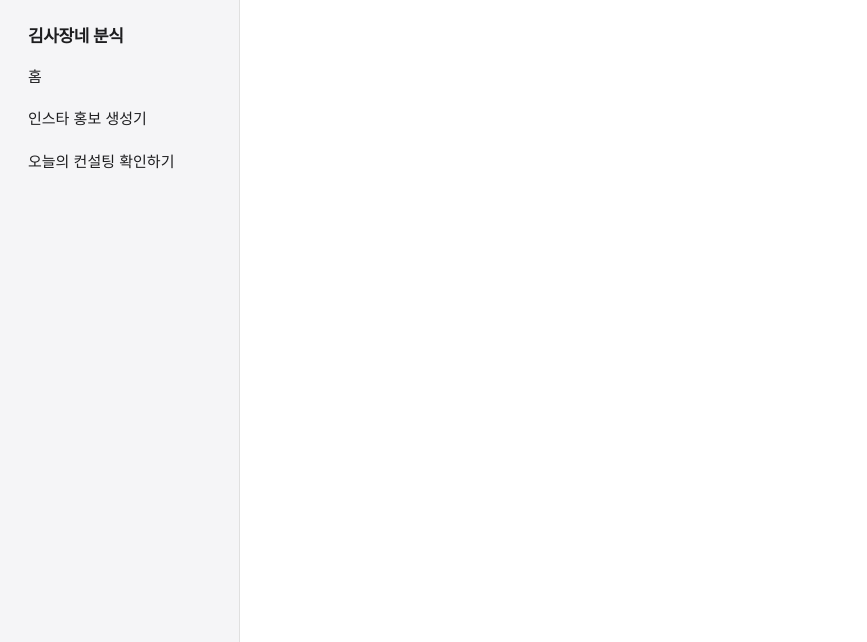
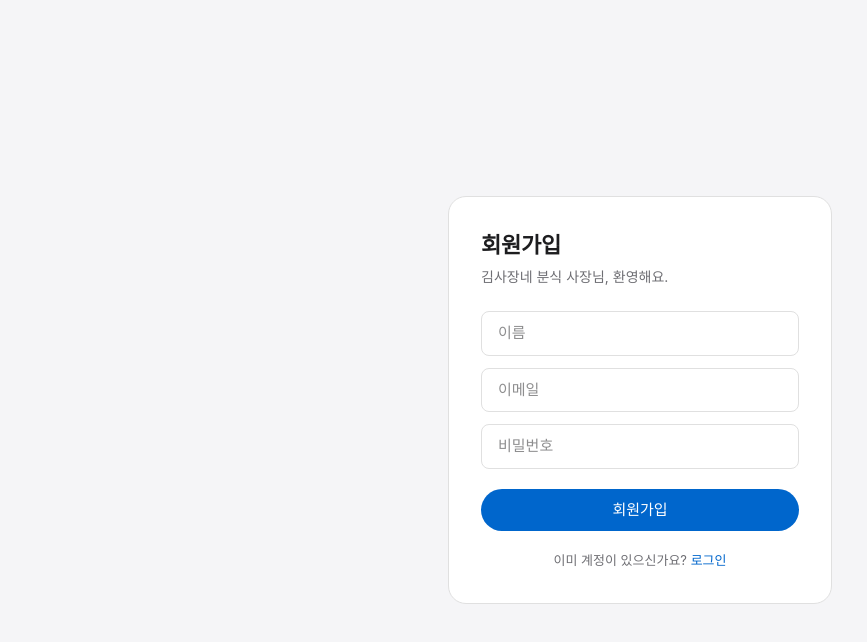
Before and after one commit to 2026-DSM-hackerthon-15-team/on-click_FE, a React (Vite) app: page /signup in a window 1280 px wide. Shown: the top 642 px of the page, without its empty margins (0-867 px from the left). Built offline with nearby package versions, Linux system fonts and the light colour scheme.

Commit message:
로그인/회원가입 프론트엔드 더미 인증 추가

```diff
--- a/src/App.tsx
+++ b/src/App.tsx
@@ -1,28 +1,53 @@
-import { Route, Routes } from 'react-router-dom'
+import { Navigate, Route, Routes } from 'react-router-dom'
 import Sidebar from './components/Sidebar'
-import Home from './pages/Home'
+import RequireAuth from './components/RequireAuth'
 import Dashboard from './pages/Dashboard'
 import Chat from './pages/Chat'
 import InstagramGenerator from './pages/InstagramGenerator'
-import Consulting from './pages/Consulting'
+import { ConsultingList, ConsultingDetail } from './pages/Consulting'
+import Login from './pages/Login'
+import Signup from './pages/Signup'
 import { ChatProvider } from './chatStore'
+import { AuthProvider, useAuth } from './authStore'
 
-function App() {
+function AppShell() {
+  const { user } = useAuth()
+
   return (
-    <ChatProvider>
+    <Routes>
+      <Route path="/login" element={user ? <Navigate to="/dashboard" replace /> : <Login />} />
+      <Route path="/signup" element={user ? <Navigate to="/dashboard" replace /> : <Signup />} />
+      <Route
+        path="/*"
+        element={
+          <RequireAuth>
             <div className="flex min-h-svh">
               <Sidebar />
               <main className="flex-1 bg-white">
                 <Routes>
-            <Route path="/" element={<Home />} />
+                  <Route path="/" element={<Navigate to="/dashboard" replace />} />
                   <Route path="/dashboard" element={<Dashboard />} />
                   <Route path="/chat/:id" element={<Chat />} />
                   <Route path="/instagram" element={<InstagramGenerator />} />
-            <Route path="/consulting" element={<Consulting />} />
+                  <Route path="/consulting" element={<ConsultingList />} />
+                  <Route path="/consulting/:date" element={<ConsultingDetail />} />
                 </Routes>
               </main>
             </div>
+          </RequireAuth>
+        }
+      />
+    </Routes>
+  )
+}
+
+function App() {
+  return (
+    <AuthProvider>
+      <ChatProvider>
+        <AppShell />
       </ChatProvider>
+    </AuthProvider>
   )
 }
 
--- /dev/null
+++ b/src/authStore.tsx
@@ -0,0 +1,90 @@
+import { createContext, useContext, useEffect, useState, type ReactNode } from 'react'
+
+export type User = {
+  email: string
+  name: string
+}
+
+type StoredAccount = User & { password: string }
+
+const STORAGE_KEY_ACCOUNTS = 'accounts'
+const STORAGE_KEY_SESSION = 'session'
+
+function loadAccounts(): StoredAccount[] {
+  try {
+    return JSON.parse(localStorage.getItem(STORAGE_KEY_ACCOUNTS) ?? '[]')
+  } catch {
+    return []
+  }
+}
+
+function saveAccounts(accounts: StoredAccount[]) {
+  localStorage.setItem(STORAGE_KEY_ACCOUNTS, JSON.stringify(accounts))
+}
+
+function loadSession(): User | null {
+  try {
+    const raw = localStorage.getItem(STORAGE_KEY_SESSION)
+    return raw ? JSON.parse(raw) : null
+  } catch {
+    return null
+  }
+}
+
+type AuthContextValue = {
+  user: User | null
+  signUp: (email: string, password: string, name: string) => { ok: boolean; error?: string }
+  login: (email: string, password: string) => { ok: boolean; error?: string }
+  logout: () => void
+}
+
+const AuthContext = createContext<AuthContextValue | null>(null)
+
+export function AuthProvider({ children }: { children: ReactNode }) {
+  const [user, setUser] = useState<User | null>(() => loadSession())
+
+  useEffect(() => {
+    if (user) {
+      localStorage.setItem(STORAGE_KEY_SESSION, JSON.stringify(user))
+    } else {
+      localStorage.removeItem(STORAGE_KEY_SESSION)
+    }
+  }, [user])
+
+  function signUp(email: string, password: string, name: string) {
+    const accounts = loadAccounts()
+    if (accounts.some((a) => a.email === email)) {
+      return { ok: false, error: '이미 가입된 이메일이에요.' }
+    }
+    const account: StoredAccount = { email, password, name }
+    saveAccounts([...accounts, account])
+    setUser({ email, name })
+    return { ok: true }
+  }
+
+  function login(email: string, password: string) {
+    const accounts = loadAccounts()
+    const account = accounts.find((a) => a.email === email && a.password === password)
+    if (!account) {
+      return { ok: false, error: '이메일 또는 비밀번호가 올바르지 않아요.' }
+    }
+    setUser({ email: account.email, name: account.name })
+    return { ok: true }
+  }
+
+  function logout() {
+    setUser(null)
+  }
+
+  return (
+    <AuthContext.Provider value={{ user, signUp, login, logout }}>
+      {children}
+    </AuthContext.Provider>
+  )
+}
+
+export function useAuth() {
+  const ctx = useContext(AuthContext)
+  if (!ctx) throw new Error('useAuth must be used within AuthProvider')
+  return ctx
+}
--- /dev/null
+++ b/src/components/RequireAuth.tsx
@@ -0,0 +1,10 @@
+import { Navigate } from 'react-router-dom'
+import { useAuth } from '../authStore'
+
+function RequireAuth({ children }: { children: React.ReactNode }) {
+  const { user } = useAuth()
+  if (!user) return <Navigate to="/login" replace />
+  return children
+}
+
+export default RequireAuth
--- a/src/components/Sidebar.tsx
+++ b/src/components/Sidebar.tsx
@@ -1,9 +1,12 @@
 import { NavLink } from 'react-router-dom'
+import { LogOut } from 'lucide-react'
 import { STORE_NAME } from '../constants'
 import { useChat } from '../chatStore'
+import { useAuth } from '../authStore'
 
 function Sidebar() {
   const { conversations } = useChat()
+  const { user, logout } = useAuth()
 
   return (
     <aside className="box-border flex w-60 shrink-0 min-h-svh flex-col border-r border-[#e0e0e0] bg-[#f5f5f7] p-4">
@@ -63,6 +66,20 @@ function Sidebar() {
           </div>
         </div>
       )}
+
+      {user && (
+        <div className="mt-4 flex items-center justify-between border-t border-[#e0e0e0] px-3 pt-4">
+          <span className="truncate text-[14px] text-[#1d1d1f]">{user.name}</span>
+          <button
+            type="button"
+            onClick={logout}
+            aria-label="로그아웃"
+            className="flex h-7 w-7 items-center justify-center rounded-full text-[#6e6e73] transition-colors hover:bg-white"
+          >
+            <LogOut size={15} />
+          </button>
+        </div>
+      )}
     </aside>
   )
 }
--- a/src/pages/Home.tsx
+++ /dev/null
@@ -1,5 +0,0 @@
-function Home() {
-  return <div className="h-full w-full bg-white" />
-}
-
-export default Home
--- /dev/null
+++ b/src/pages/Login.tsx
@@ -0,0 +1,70 @@
+import { useState } from 'react'
+import { Link, useNavigate } from 'react-router-dom'
+import { useAuth } from '../authStore'
+import { STORE_NAME } from '../constants'
+
+function Login() {
+  const { login } = useAuth()
+  const navigate = useNavigate()
+  const [email, setEmail] = useState('')
+  const [password, setPassword] = useState('')
+  const [error, setError] = useState('')
+
+  function handleSubmit(e: React.FormEvent) {
+    e.preventDefault()
+    const result = login(email, password)
+    if (!result.ok) {
+      setError(result.error ?? '로그인에 실패했어요.')
+      return
+    }
+    navigate('/dashboard')
+  }
+
+  return (
+    <div className="flex min-h-svh items-center justify-center bg-[#f5f5f7] px-4">
+      <div className="w-full max-w-sm rounded-[18px] border border-[#e0e0e0] bg-white p-8">
+        <h1 className="mb-1 text-[22px] font-semibold tracking-[-0.28px] text-[#1d1d1f]">
+          로그인
+        </h1>
+        <p className="mb-6 text-[14px] text-[#6e6e73]">{STORE_NAME} 사장님, 다시 오셨네요.</p>
+
+        <form onSubmit={handleSubmit} className="flex flex-col gap-3">
+          <input
+            type="email"
+            required
+            value={email}
+            onChange={(e) => setEmail(e.target.value)}
+            placeholder="이메일"
+            className="rounded-lg border border-[#e0e0e0] px-4 py-2.5 text-[15px] text-[#1d1d1f] outline-none focus:border-[#0066cc]"
+          />
+          <input
+            type="password"
+            required
+            value={password}
+            onChange={(e) => setPassword(e.target.value)}
+            placeholder="비밀번호"
+            className="rounded-lg border border-[#e0e0e0] px-4 py-2.5 text-[15px] text-[#1d1d1f] outline-none focus:border-[#0066cc]"
+          />
+
+          {error && <p className="text-[13px] text-[#ff3b30]">{error}</p>}
+
+          <button
+            type="submit"
+            className="mt-2 rounded-full bg-[#0066cc] px-5 py-2.5 text-[15px] font-medium text-white transition-opacity hover:opacity-90"
+          >
+            로그인
+          </button>
+        </form>
+
+        <p className="mt-5 text-center text-[13px] text-[#6e6e73]">
+          계정이 없으신가요?{' '}
+          <Link to="/signup" className="font-medium text-[#0066cc] no-underline">
+            회원가입
+          </Link>
+        </p>
+      </div>
+    </div>
+  )
+}
+
+export default Login
--- /dev/null
+++ b/src/pages/Signup.tsx
@@ -0,0 +1,80 @@
+import { useState } from 'react'
+import { Link, useNavigate } from 'react-router-dom'
+import { useAuth } from '../authStore'
+import { STORE_NAME } from '../constants'
+
+function Signup() {
+  const { signUp } = useAuth()
+  const navigate = useNavigate()
+  const [name, setName] = useState('')
+  const [email, setEmail] = useState('')
+  const [password, setPassword] = useState('')
+  const [error, setError] = useState('')
+
+  function handleSubmit(e: React.FormEvent) {
+    e.preventDefault()
+    const result = signUp(email, password, name)
+    if (!result.ok) {
+      setError(result.error ?? '회원가입에 실패했어요.')
+      return
+    }
+    navigate('/dashboard')
+  }
+
+  return (
+    <div className="flex min-h-svh items-center justify-center bg-[#f5f5f7] px-4">
+      <div className="w-full max-w-sm rounded-[18px] border border-[#e0e0e0] bg-white p-8">
+        <h1 className="mb-1 text-[22px] font-semibold tracking-[-0.28px] text-[#1d1d1f]">
+          회원가입
+        </h1>
+        <p className="mb-6 text-[14px] text-[#6e6e73]">{STORE_NAME} 사장님, 환영해요.</p>
+
+        <form onSubmit={handleSubmit} className="flex flex-col gap-3">
+          <input
+            type="text"
+            required
+            value={name}
+            onChange={(e) => setName(e.target.value)}
+            placeholder="이름"
+            className="rounded-lg border border-[#e0e0e0] px-4 py-2.5 text-[15px] text-[#1d1d1f] outline-none focus:border-[#0066cc]"
+          />
+          <input
+            type="email"
+            required
+            value={email}
+            onChange={(e) => setEmail(e.target.value)}
+            placeholder="이메일"
+            className="rounded-lg border border-[#e0e0e0] px-4 py-2.5 text-[15px] text-[#1d1d1f] outline-none focus:border-[#0066cc]"
+          />
+          <input
+            type="password"
+            required
+            minLength={4}
+            value={password}
+            onChange={(e) => setPassword(e.target.value)}
+            placeholder="비밀번호"
+            className="rounded-lg border border-[#e0e0e0] px-4 py-2.5 text-[15px] text-[#1d1d1f] outline-none focus:border-[#0066cc]"
+          />
+
+          {error && <p className="text-[13px] text-[#ff3b30]">{error}</p>}
+
+          <button
+            type="submit"
+            className="mt-2 rounded-full bg-[#0066cc] px-5 py-2.5 text-[15px] font-medium text-white transition-opacity hover:opacity-90"
+          >
+            회원가입
+          </button>
+        </form>
+
+        <p className="mt-5 text-center text-[13px] text-[#6e6e73]">
+          이미 계정이 있으신가요?{' '}
+          <Link to="/login" className="font-medium text-[#0066cc] no-underline">
+            로그인
+          </Link>
+        </p>
+      </div>
+    </div>
+  )
+}
+
+export default Signup
```
Lines whose indentation alone changed are shown as unchanged.
